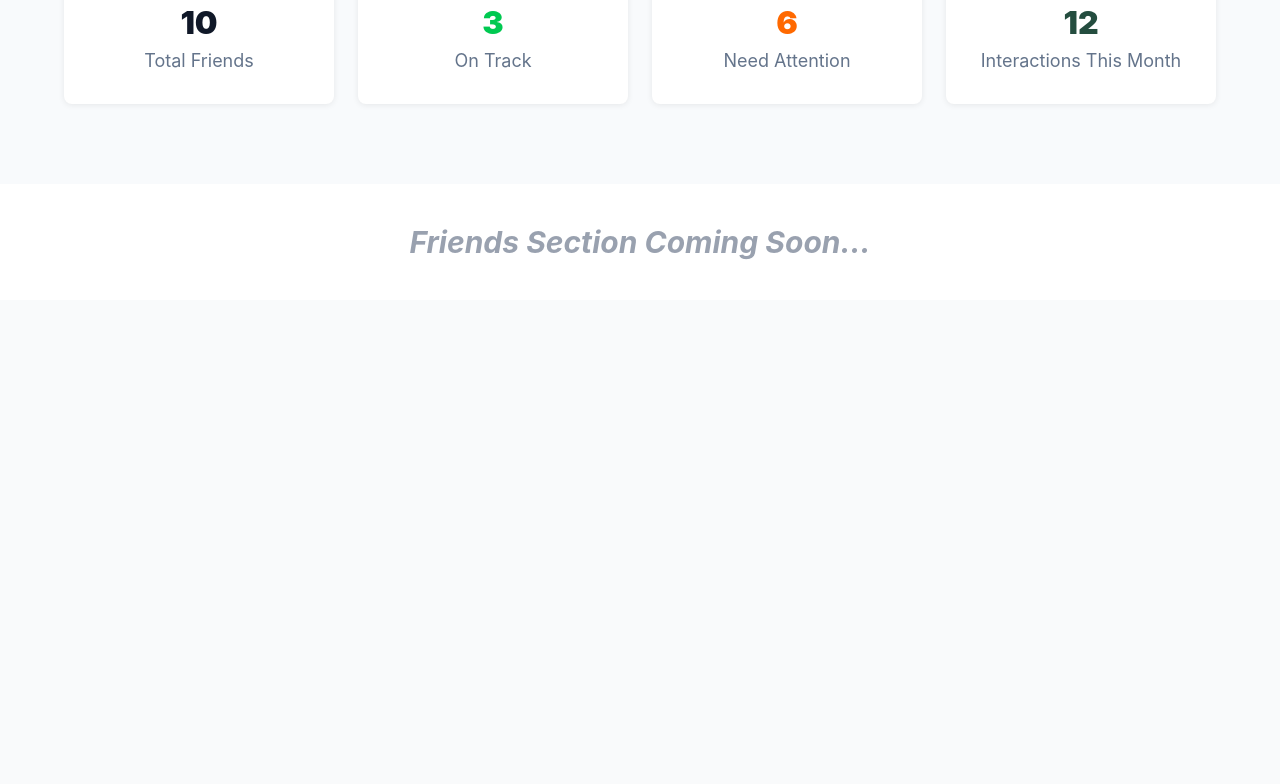
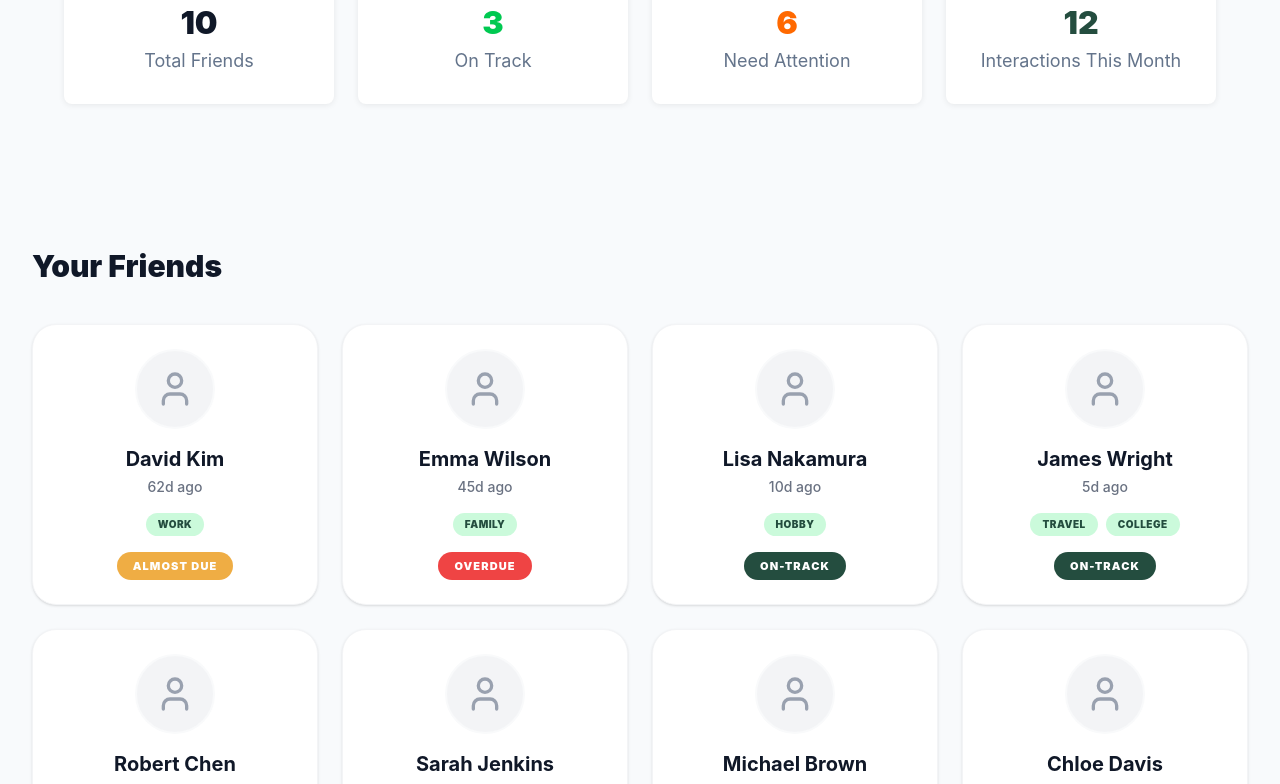
Before and after one commit to saifulislamimran/SII-B13-A7, a Vue app: page / in a window 1280 px wide. Shown: the part 530-1314 px from the top of the page. Before the commit the page ends 830 px from the top, so only its background shows below. Built offline with nearby package versions, Linux system fonts and the light colour scheme.

Commit message:
feat: completed banner section with statistics boxes

```diff
--- /dev/null
+++ b/public/friends.json
@@ -0,0 +1,146 @@
+[
+  {
+    "id": 1,
+    "name": "David Kim",
+    "picture": "/assets/user.png",
+    "email": "david@example.com",
+    "days_since_contact": 62,
+    "status": "almost due",
+    "tags": ["work"],
+    "bio": "Office colleague and great mentor.",
+    "goal": 30,
+    "next_due_date": "2025-05-10"
+  },
+  {
+    "id": 2,
+    "name": "Emma Wilson",
+    "picture": "/assets/user.png",
+    "email": "emma@example.com",
+    "days_since_contact": 45,
+    "status": "overdue",
+    "tags": ["family"],
+    "bio": "Sister who loves photography.",
+    "goal": 14,
+    "next_due_date": "2025-04-20"
+  },
+  {
+    "id": 3,
+    "name": "Lisa Nakamura",
+    "picture": "/assets/user.png",
+    "email": "lisa@example.com",
+    "days_since_contact": 10,
+    "status": "on-track",
+    "tags": ["hobby"],
+    "bio": "Hiking partner from Tokyo.",
+    "goal": 15,
+    "next_due_date": "2025-05-01"
+  },
+  {
+    "id": 4,
+    "name": "James Wright",
+    "picture": "/assets/user.png",
+    "email": "james@example.com",
+    "days_since_contact": 5,
+    "status": "on-track",
+    "tags": ["travel", "college"],
+    "bio": "Traveled to Europe together.",
+    "goal": 7,
+    "next_due_date": "2025-04-25"
+  },
+  {
+    "id": 5,
+    "name": "Robert Chen",
+    "picture": "/assets/user.png",
+    "email": "robert@example.com",
+    "days_since_contact": 20,
+    "status": "almost due",
+    "tags": ["work"],
+    "bio": "Project manager at current firm.",
+    "goal": 21,
+    "next_due_date": "2025-05-05"
+  },
+  {
+    "id": 6,
+    "name": "Sarah Jenkins",
+    "picture": "/assets/user.png",
+    "email": "sarah@example.com",
+    "days_since_contact": 80,
+    "status": "overdue",
+    "tags": ["family"],
+    "bio": "Aunt living in Chicago.",
+    "goal": 30,
+    "next_due_date": "2025-03-15"
+  },
+  {
+    "id": 7,
+    "name": "Michael Brown",
+    "picture": "/assets/user.png",
+    "email": "michael@example.com",
+    "days_since_contact": 12,
+    "status": "on-track",
+    "tags": ["hobby"],
+    "bio": "Guitar class friend.",
+    "goal": 14,
+    "next_due_date": "2025-05-02"
+  },
+  {
+    "id": 8,
+    "name": "Chloe Davis",
+    "picture": "/assets/user.png",
+    "email": "chloe@example.com",
+    "days_since_contact": 28,
+    "status": "almost due",
+    "tags": ["college"],
+    "bio": "Design school batchmate.",
+    "goal": 30,
+    "next_due_date": "2025-05-08"
+  },
+  {
+    "id": 9,
+    "name": "Daniel Miller",
+    "picture": "/assets/user.png",
+    "email": "daniel@example.com",
+    "days_since_contact": 95,
+    "status": "overdue",
+    "tags": ["travel"],
+    "bio": "Met during the Bali trip.",
+    "goal": 60,
+    "next_due_date": "2025-02-28"
+  },
+  {
+    "id": 10,
+    "name": "Sophia Garcia",
+    "picture": "/assets/user.png",
+    "email": "sophia@example.com",
+    "days_since_contact": 2,
+    "status": "on-track",
+    "tags": ["work", "hobby"],
+    "bio": "Coworker and tennis buddy.",
+    "goal": 7,
+    "next_due_date": "2025-04-20"
+  },
+  {
+    "id": 11,
+    "name": "Ethan Martinez",
+    "picture": "/assets/user.png",
+    "email": "ethan@example.com",
+    "days_since_contact": 35,
+    "status": "overdue",
+    "tags": ["family"],
+    "bio": "Cousin from Florida.",
+    "goal": 30,
+    "next_due_date": "2025-04-10"
+  },
+  {
+    "id": 12,
+    "name": "Mia Rodriguez",
+    "picture": "/assets/user.png",
+    "email": "mia@example.com",
+    "days_since_contact": 15,
+    "status": "almost due",
+    "tags": ["college"],
+    "bio": "Best friend from high school.",
+    "goal": 20,
+    "next_due_date": "2025-05-12"
+  }
+]
--- a/src/App.jsx
+++ b/src/App.jsx
@@ -2,34 +2,31 @@ import React from 'react';
 import { BrowserRouter as Router, Routes, Route } from 'react-router-dom';
 import Navbar from './components/Navbar';
 import Header from './components/Header';
+import FriendsSection from './components/FriendsSection';
 import './style.css';
 
 const Home = () => (
   <>
-    {/* 2. Banner Section */}
     <Header />
-    <div className="p-10 text-center">
-      <h2 className="text-3xl font-bold text-gray-400 italic">Friends Section Coming Soon...</h2>
-    </div>
+    <FriendsSection />
   </>
 );
 
-const Timeline = () => <div className="p-20 text-center"><h1 className="text-4xl font-bold">Timeline Page</h1></div>;
-const Stats = () => <div className="p-20 text-center"><h1 className="text-4xl font-bold">Stats Page</h1></div>;
-const NotFound = () => <div className="p-20 text-center text-red-500"><h1 className="text-6xl font-black mb-4">404</h1><p className="text-xl">Opps! Page not found.</p></div>;
+// Placeholder for Friend Details Page (Section 5)
+const FriendDetails = () => <div className="p-20 text-center text-2xl font-bold">Friend Details Page Layout Coming Soon...</div>;
 
 function App() {
   return (
     <Router>
-      <div className="min-h-screen bg-white font-sans text-gray-900 flex flex-col">
+      <div className="min-h-screen bg-[#f8fafc] font-sans">
         <Navbar />
-
-        <main className="flex-grow">
+        <main>
           <Routes>
             <Route path="/" element={<Home />} />
-            <Route path="/timeline" element={<Timeline />} />
-            <Route path="/stats" element={<Stats />} />
-            <Route path="*" element={<NotFound />} />
+            <Route path="/friend/:id" element={<FriendDetails />} />
+            <Route path="/timeline" element={<div className="p-20 text-center">Timeline</div>} />
+            <Route path="/stats" element={<div className="p-20 text-center">Stats</div>} />
+            <Route path="*" element={<div className="p-20 text-center text-red-500 font-bold text-3xl">404 - Not Found</div>} />
           </Routes>
         </main>
       </div>
--- /dev/null
+++ b/src/components/FriendsSection.jsx
@@ -0,0 +1,92 @@
+import React, { useState, useEffect } from 'react';
+import { Link } from 'react-router-dom';
+import { Loader2, User } from 'lucide-react';
+
+const FriendsSection = () => {
+  const [friends, setFriends] = useState([]);
+  const [isLoading, setIsLoading] = useState(true);
+
+  useEffect(() => {
+    // 10.2 Show loading animation while fetching
+    setTimeout(() => {
+      fetch('/friends.json')
+        .then((res) => res.json())
+        .then((data) => {
+          setFriends(data);
+          setIsLoading(false);
+        })
+        .catch((err) => console.error(err));
+    }, 1200);
+  }, []);
+
+  // স্ট্যাটাস কালার ম্যাপিং
+  const getStatusStyle = (status) => {
+    switch (status.toLowerCase()) {
+      case 'almost due': return 'bg-[#efad44] text-white';
+      case 'overdue': return 'bg-[#ef4444] text-white';
+      case 'on-track': return 'bg-[#244d3f] text-white';
+      default: return 'bg-gray-400 text-white';
+    }
+  };
+
+  return (
+    // Background Color: #f8fafc
+    <section className="bg-[#f8fafc] py-16 px-4 sm:px-6 lg:px-8">
+      <div className="max-w-7xl mx-auto">
+        <h2 className="text-3xl font-black text-gray-900 mb-10">Your Friends</h2>
+
+        {isLoading ? (
+          <div className="flex flex-col items-center justify-center py-20">
+            <Loader2 className="w-12 h-12 animate-spin text-[#244d3f] mb-4" />
+            <p className="text-gray-500 font-bold">Fetching your circle...</p>
+          </div>
+        ) : (
+          // Grid Layout: 4 columns on large screens
+          <div className="grid grid-cols-1 sm:grid-cols-2 lg:grid-cols-4 gap-6">
+            {friends.map((friend) => (
+              <Link
+                key={friend.id}
+                to={`/friend/${friend.id}`}
+                className="bg-white rounded-[24px] p-6 shadow-sm border border-gray-100 hover:shadow-xl transition-all duration-300 group"
+              >
+                <div className="flex flex-col items-center text-center">
+                  {/* Photo with placeholder icon */}
+                  <div className="w-20 h-20 bg-gray-100 rounded-full flex items-center justify-center mb-4 overflow-hidden border-2 border-gray-50">
+                    <User className="w-10 h-10 text-gray-400 group-hover:scale-110 transition-transform" />
+                  </div>
+
+                  {/* Name */}
+                  <h3 className="text-xl font-bold text-gray-900 mb-1">{friend.name}</h3>
+
+                  {/* Days Since Contact */}
+                  <p className="text-gray-500 text-sm font-medium mb-4">
+                    {friend.days_since_contact}d ago
+                  </p>
+
+                  {/* Tags: #cbfadb background */}
+                  <div className="flex flex-wrap justify-center gap-2 mb-4">
+                    {friend.tags.map((tag, i) => (
+                      <span
+                        key={i}
+                        className="bg-[#cbfadb] text-[#244d3f] px-3 py-1 rounded-full text-[10px] font-black uppercase tracking-wider"
+                      >
+                        {tag}
+                      </span>
+                    ))}
+                  </div>
+
+                  {/* Status: Centered below tags with specific background */}
+                  <div className={`px-4 py-1.5 rounded-full text-[11px] font-black uppercase tracking-widest ${getStatusStyle(friend.status)}`}>
+                    {friend.status}
+                  </div>
+                </div>
+              </Link>
+            ))}
+          </div>
+        )}
+      </div>
+    </section>
+  );
+};
+
+export default FriendsSection;
```
